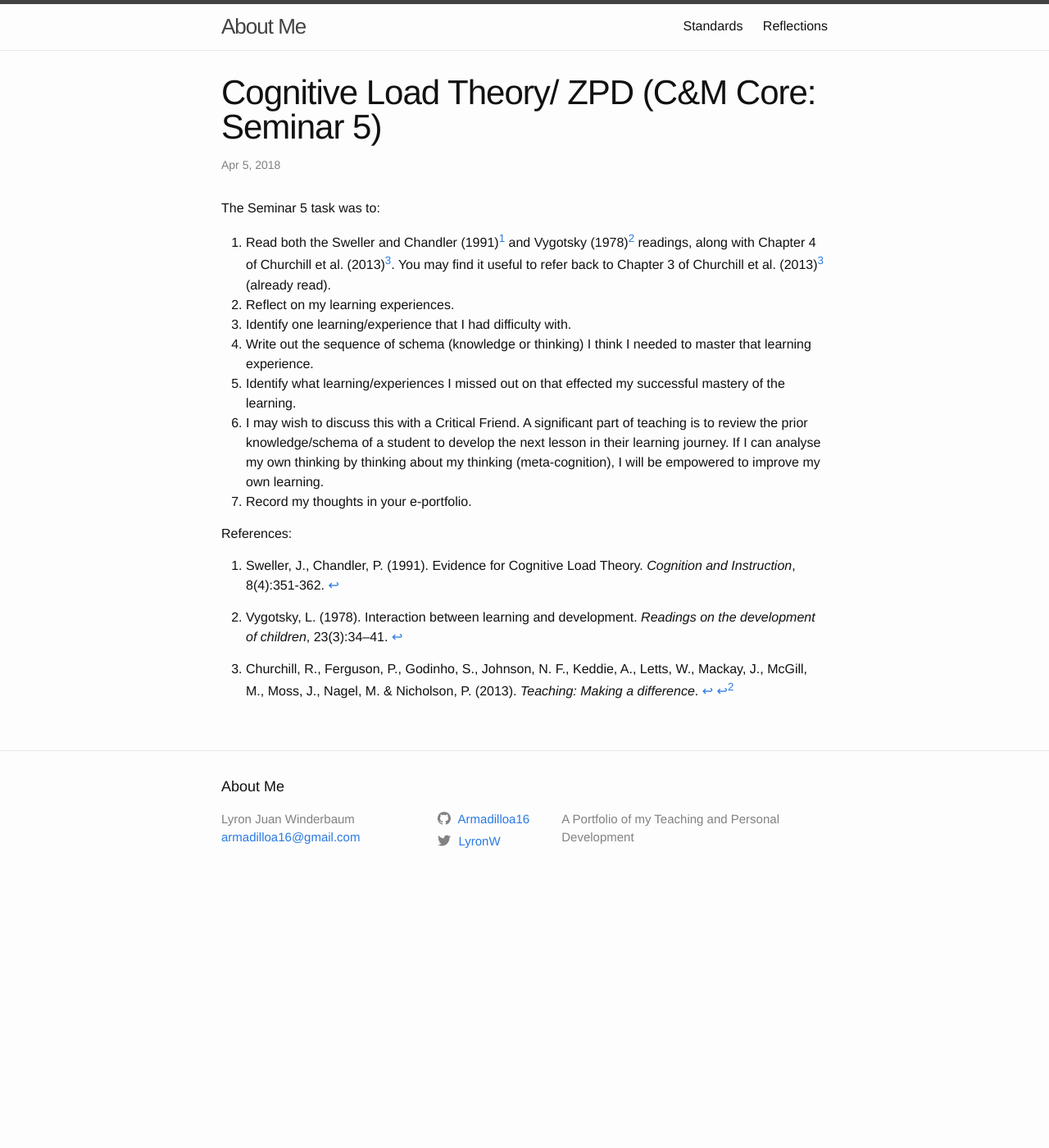
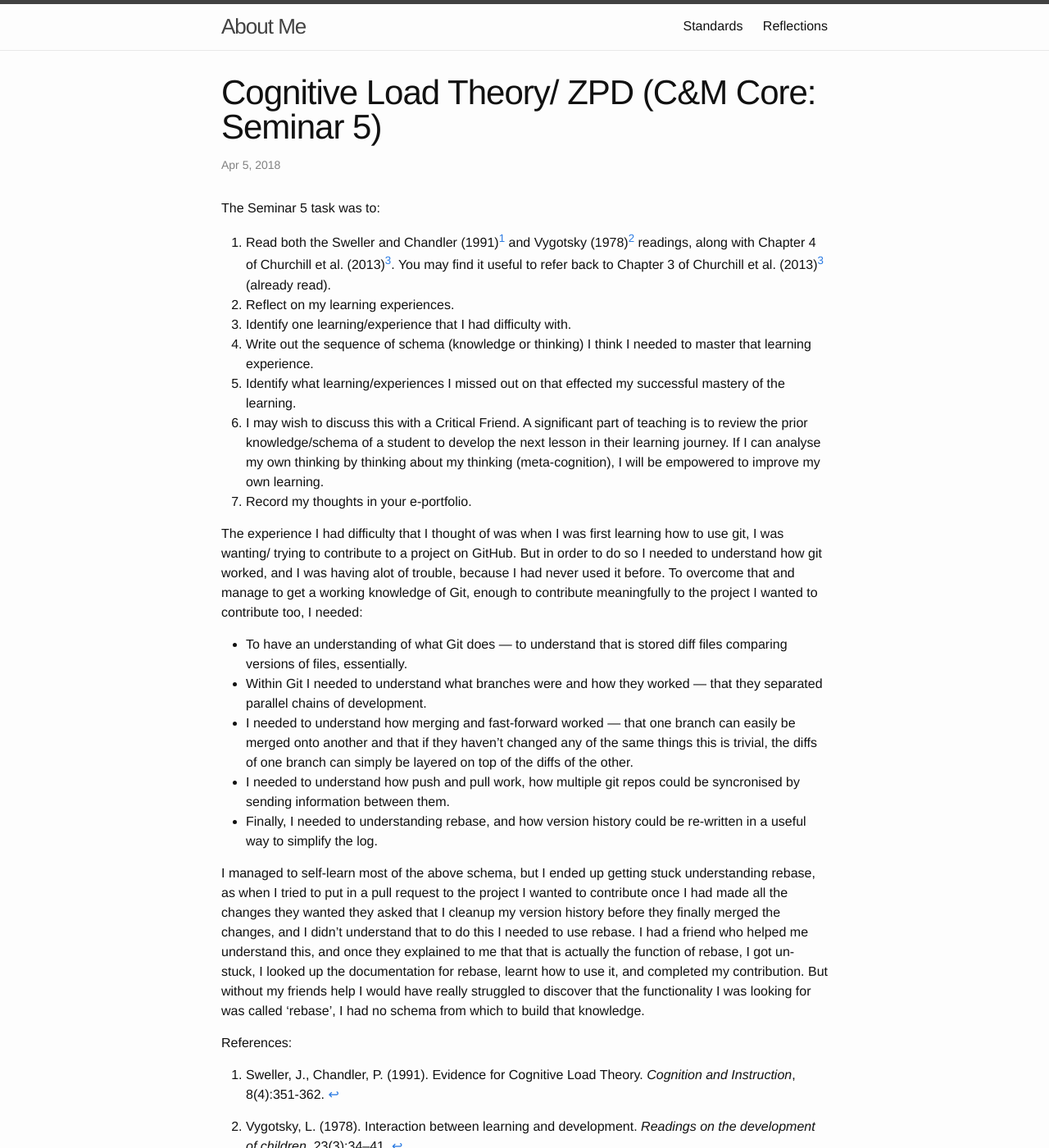
Before and after one commit to Armadilloa16/eportfolio, a Jekyll site: the page built from _posts/2018-04-05-zpd.md, in a window 1280 px wide and 1400 px high. Shown: the whole window at 82% size. Built offline with Jekyll 4.4.1, drawn with Linux system fonts in a browser that asks for light colours.

Commit message:
Seminar Task 5

```diff
--- a/_posts/2018-04-05-zpd.md
+++ b/_posts/2018-04-05-zpd.md
@@ -15,6 +15,16 @@ The Seminar 5 task was to:
 6. I may wish to discuss this with a Critical Friend. A significant part of teaching is to review the prior knowledge/schema of a student to develop the next lesson in their learning journey. If I can analyse my own thinking by thinking about my thinking (meta-cognition), I will be empowered to improve my own learning.
 7. Record my thoughts in your e-portfolio.
 
+The experience I had difficulty that I thought of was when I was first learning how to use git, I was wanting/ trying to contribute to a project on GitHub. But in order to do so I needed to understand how git worked, and I was having alot of trouble, because I had never used it before. To overcome that and manage to get a working knowledge of Git, enough to contribute meaningfully to the project I wanted to contribute too, I needed:
+ - To have an understanding of what Git does --- to understand that is stored diff files comparing versions of files, essentially.
+ - Within Git I needed to understand what branches were and how they worked --- that they separated parallel chains of development.
+ - I needed to understand how merging and fast-forward worked --- that one branch can easily be merged onto another and that if they haven't changed any of the same things this is trivial, the diffs of one branch can simply be layered on top of the diffs of the other.
+ - I needed to understand how push and pull work, how multiple git repos could be syncronised by sending information between them.
+  - Finally, I needed to understanding rebase, and how version history could be re-written in a useful way to simplify the log.
+
+ I managed to self-learn most of the above schema, but I ended up getting stuck understanding rebase, as when I tried to put in a pull request to the project I wanted to contribute once I had made all the changes they wanted they asked that I cleanup my version history before they finally merged the changes, and I didn't understand that to do this I needed to use rebase. I had a friend who helped me understand this, and once they explained to me that that is actually the function of rebase, I got un-stuck, I looked up the documentation for rebase, learnt how to use it, and completed my contribution. But without my friends help I would have really struggled to discover that the functionality I was looking for was called 'rebase', I had no schema from which to build that knowledge.
+
+
 
 
 
```
